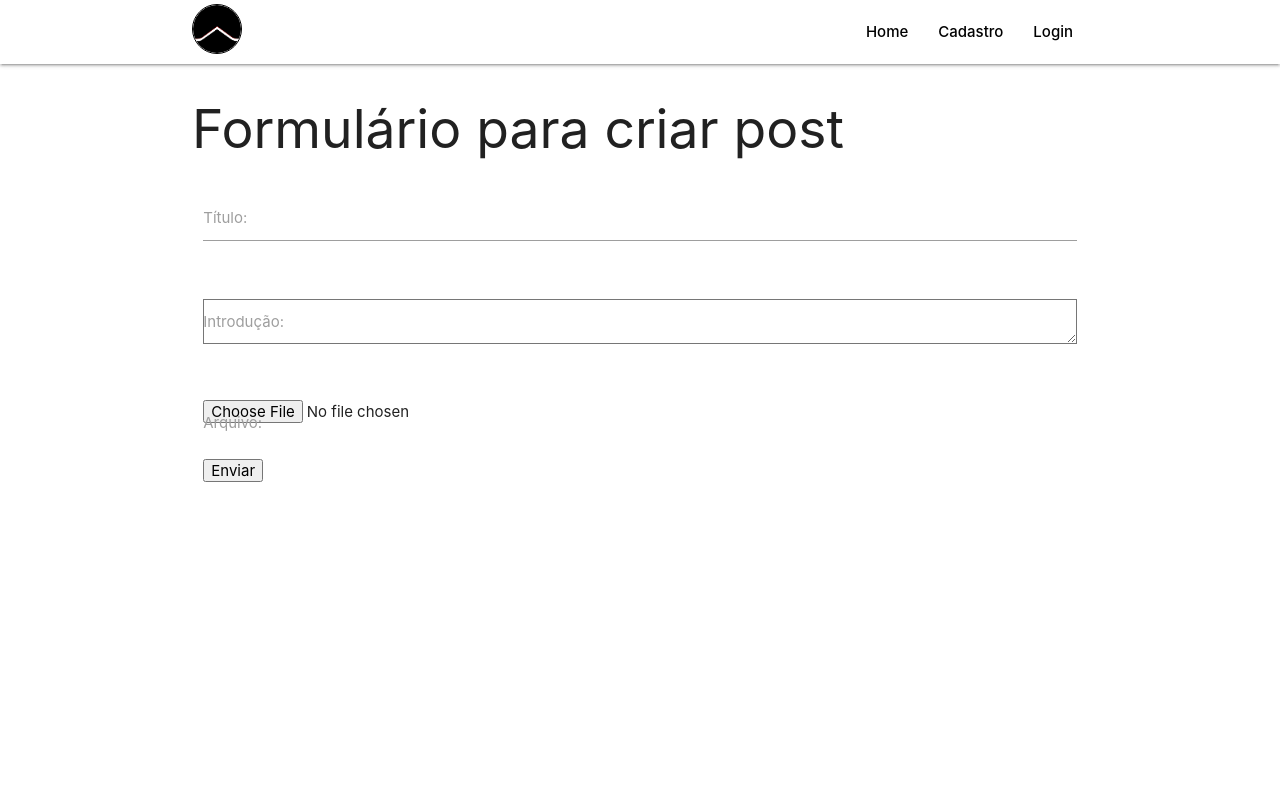
After one commit to AngeloZan/StellWorkoutBlog, a Django app: page /novo-post/ in a window 1280 px wide. The commit adds this page. Run offline with Django 3.2, Linux system fonts and the light colour scheme; the visitor is signed in with stand-in values (Sample User, id 1).

Commit message:
Formulário novo post (backend)

```diff
--- a/StellWorkoutBlog/urls.py
+++ b/StellWorkoutBlog/urls.py
@@ -35,6 +35,7 @@ from account.views import (
 
 from blog.views import (
     posts_view,
+    create_post_view,
 )
 
 urlpatterns = [
@@ -49,6 +50,7 @@ urlpatterns = [
     path('activate/<uidb64>/<token>', activate_account_view, name='activate'),
     path('alterar-senha/', change_password_view, name='change_password'),
     path('posts/', posts_view, name='posts'),
+    path('novo-post/', create_post_view, name='posts'),
 ]
 
 if settings.DEBUG:
--- /dev/null
+++ b/blog/forms.py
@@ -0,0 +1,8 @@
+from django import forms
+from blog.models import Post
+
+class CreatePostForm(forms.ModelForm):
+
+    class Meta:
+        model = Post
+        fields = ['title', 'intro', 'file']
--- a/blog/models.py
+++ b/blog/models.py
@@ -1,18 +1,20 @@
 from django.db import models
 from slugify import slugify
+import os
+import uuid
 
 
 def wrapper(instance, filename):
     # Funcao utilizada por Post
     ext = filename.split('.')[-1]
-    filename = '{}-{}.{}'.format(instance.pk, slugify(instance.title), ext)
+    filename = '{}-{}.{}'.format(slugify(instance.title), uuid.uuid4(), ext)
     return os.path.join('posts', filename)
 
 
 class Post(models.Model):
-    title = models.CharField(max_length=255)
-    slug = models.SlugField()
-    intro = models.TextField()
+    title = models.CharField(max_length=255, verbose_name='Título')
+    intro = models.TextField(verbose_name='Introdução')
+    file = models.FileField(upload_to=wrapper, verbose_name='Arquivo')
     date_added = models.DateTimeField(auto_now_add=True)
 
     class Meta:
--- /dev/null
+++ b/blog/templates/blog/novo_post.html
@@ -0,0 +1,36 @@
+{% extends 'base.html' %}
+{% load static %}
+
+{% block head %}
+    <link rel="stylesheet" href="{% static 'blog/css/style.css' %}">
+{% endblock head %}
+
+{% block content %}
+    <div class="container">
+        <h2>Formulário para criar post</h2>
+
+        <div class="row">
+            <form method="POST" enctype="multipart/form-data" class="col s12">
+                {% csrf_token %}
+
+                {% for field in form_novo_post %}
+                    <div class="row">
+                        <div class="input-field col s12">
+                            {{ field }}
+                            {{ field.label_tag }}
+                        </div>
+                    </div>
+
+                    {% for error in field.errors %}
+                        <div>
+                            <p>{{ error }}</p>
+                        </div>
+                    {% endfor %}
+                {% endfor %}
+
+                <button type="submit">Enviar</button>
+            </form>
+        </div>
+    </div>
+
+{% endblock content %}
--- a/blog/views.py
+++ b/blog/views.py
@@ -1,10 +1,37 @@
+from django.forms.widgets import PasswordInput
 from django.shortcuts import render, redirect
+from django.contrib import messages
+
+from .forms import CreatePostForm
 
 def posts_view(request):
     context = {}
 
     user = request.user
+
     if not user.is_authenticated:
         return redirect('home')
     else:
         return render(request, 'blog/posts.html', context)
+
+def create_post_view(request):
+    context = {}
+
+    user = request.user
+
+    if not user.is_admin:
+        return redirect('home')
+
+    if request.POST:
+        form_novo_post = CreatePostForm(request.POST, request.FILES)
+    else:
+        form_novo_post = CreatePostForm()
+
+    if form_novo_post.is_valid():
+        form_novo_post.save()
+        messages.success(request, f'O post foi enviado com sucesso!')
+        return redirect('home')
+
+    context['form_novo_post'] = form_novo_post
+
+    return render(request, 'blog/novo_post.html', context)
--- a/pages/templates/pages/home.html
+++ b/pages/templates/pages/home.html
@@ -9,7 +9,9 @@
 {% block content %}
 
 <main>
-    <h1>Aqui vai a página home para quem ainda não fez cadastro.</h1>
+    <div class="container">
+        <h2>Imagine uma página home para quem ainda não tem cadastro</h2>
+    </div>
 </main>
 
 {% endblock content %}
--- a/pages/views.py
+++ b/pages/views.py
@@ -8,4 +8,4 @@ def home_view(request):
     if not user.is_authenticated:
         return render(request, 'pages/home.html', context)
     else:
-        return render(request, 'pages/home.html', context) # por enquanto retornando para a mesma pag
+        return render(request, 'blog/posts.html', context)
--- a/templates/base.html
+++ b/templates/base.html
@@ -43,8 +43,5 @@
 
         {% include 'snippets/footer.html' %}
     </div>
-
-
-
 </body>
 </html>
```
Also changed, not shown: blog/migrations/0001_initial.py (added).
